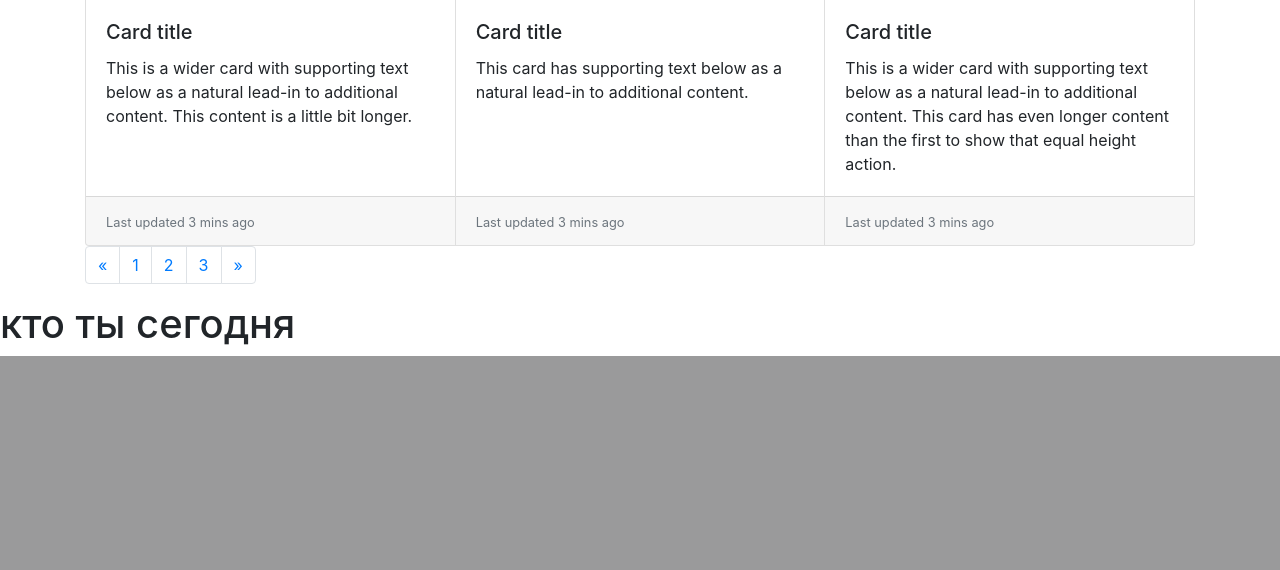
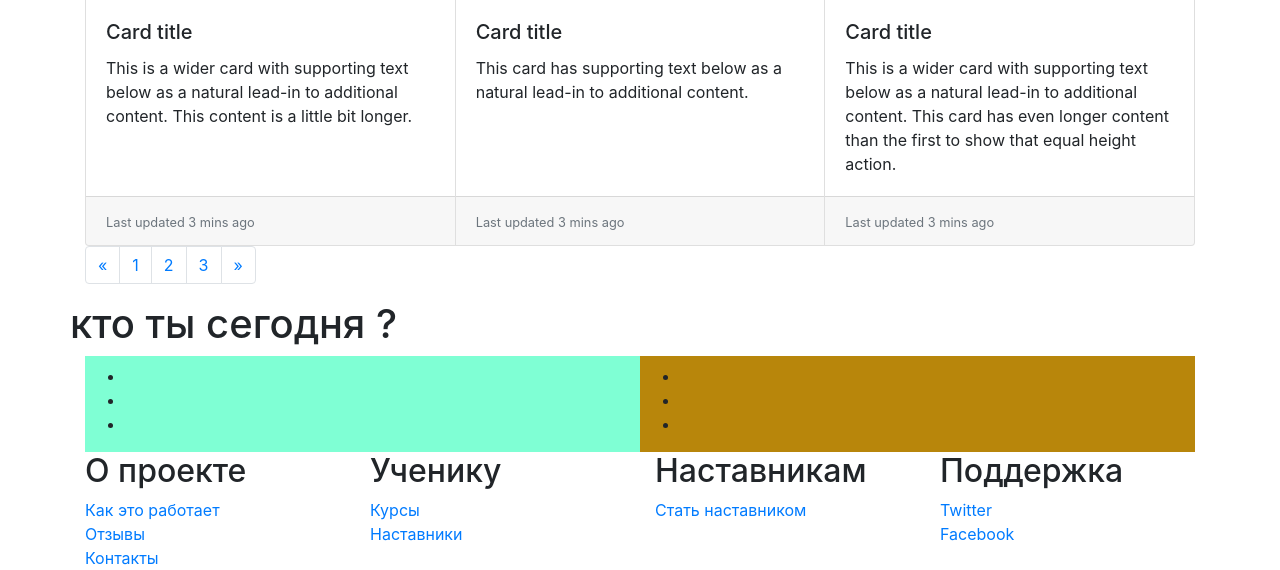
Before and after one commit to h3r0bot/MobiApp, a PHP site: page / in a window 1280 px wide. Shown: the part 1848-2418 px from the top of the page. Before the commit the page ends 2204 px from the top, so only its background shows below. Run offline with PHP 8.4, Linux system fonts and the light colour scheme; some libraries are stand-ins or nearby versions.

Commit message:
мелкое исправление элементов сайта

```diff
--- a/css/style.css
+++ b/css/style.css
@@ -1,13 +1,14 @@
-.header{
-    height: 100px;
-    display: block;
-
+.flex-block{
+    display: flex
 }
-.user-img{
-    width: 70px;
-    height: 70px;
+.senior{
+flex: 1;
+background-color: aquamarine;
 }
-.header nav{
-    float: left;
+.junior{
+    flex: 1;
+    background-color: darkgoldenrod;
 }
-.
+.container-back{
+    background-image: https://avatars2.githubusercontent.com/u/45890736?s=460&v=4;
+}
--- a/index.php
+++ b/index.php
@@ -21,6 +21,7 @@ switch ($view) {
     <meta name="viewport" content="width=device-width, initial-scale=1, shrink-to-fit=no">
 
     <!-- Bootstrap CSS -->
+    <link rel="stylesheet" href="./css/style.css">
     <link rel="stylesheet" href="https://maxcdn.bootstrapcdn.com/bootstrap/4.0.0/css/bootstrap.min.css"
         integrity="sha384-Gn5384xqQ1aoWXA+058RXPxPg6fy4IWvTNh0E263XmFcJlSAwiGgFAW/dAiS6JXm" crossorigin="anonymous">
 
--- a/views/pages/main.php
+++ b/views/pages/main.php
@@ -15,16 +15,16 @@
                 </div>
             </div>
             <div class="carousel-item">
-                    <img src="https://cdn.pixabay.com/photo/2017/04/19/13/03/coffee-2242213_1280.jpg"
-                        class="d-block w-100" alt="...">
+                <img src="https://cdn.pixabay.com/photo/2017/04/19/13/03/coffee-2242213_1280.jpg" class="d-block w-100"
+                    alt="...">
                 <div class="carousel-caption d-none d-md-block">
                     <h5>Second slide label</h5>
                     <p>Lorem ipsum dolor sit amet, consectetur adipiscing elit.</p>
                 </div>
             </div>
             <div class="carousel-item">
-                    <img src="https://cdn.pixabay.com/photo/2016/02/19/11/19/office-1209640_1280.jpg"
-                        class="d-block w-100" alt="...">
+                <img src="https://cdn.pixabay.com/photo/2016/02/19/11/19/office-1209640_1280.jpg" class="d-block w-100"
+                    alt="...">
                 <div class="carousel-caption d-none d-md-block">
                     <h5>Third slide label</h5>
                     <p>Praesent commodo cursus magna, vel scelerisque nisl consectetur.</p>
@@ -144,4 +144,70 @@
         </ul>
     </nav>
 </div>
-    <h1>кто ты сегодня</h1>
+<div class="container">
+    <div class="row">
+<h1>кто ты сегодня ?</h1>
+</div>
+</div>
+
+<div class="container-back">
+    <div class="container">
+        <div class="flex-block">
+            <div class="senior">
+                <h1></h1>
+            <ul>
+            <li></li>
+            <li></li>
+            <li></li>
+        </ul>
+        </div>
+
+            <div class="junior">
+            <h1></h1>
+            <ul>
+            <li></li>
+            <li></li>
+            <li></li>
+        </ul>
+            </div>
+        </div>
+    </div>
+    </div>
+
+
+
+<div class="container">
+    <div class="site-footer">
+        <div class="row">
+            <div class="col-sm-6 col-md-3">
+                <div class="block">
+                    <h2>О проекте</h2>
+                    <a href="http://alltemplateneeds.com">Как это работает</a><br>
+                    <a href="http://alltemplateneeds.com">Отзывы</a><br>
+                    <a href="http://wallpaperswide.com">Контакты</a>
+                </div>
+            </div>
+            <div class="col-sm-6 col-md-3">
+                <div class="block">
+                    <h2>Ученику</h2>
+                    <a href="http://wallpaperswide.com">Курсы</a><br>
+                    <a href="http://wallpaperswide.com">Наставники</a>
+                </div>
+            </div>
+            <div class="col-sm-6 col-md-3">
+                <div class="block">
+                    <h2>Наставникам</h2>
+                    <a href="http://wallpaperswide.com">Стать наставником</a>
+
+                </div>
+            </div>
+            <div class="col-sm-6 col-md-3">
+                <div class="block">
+                    <h2>Поддержка</h2>
+                    <a href="#"><i class="fw-icon-twitter "></i> Twitter</a><br>
+                    <a href="#"><i class="fw-icon-facebook"></i> Facebook</a>
+                </div>
+            </div>
+        </div>
+    </div>
+</div>
```
Lines whose indentation alone changed are shown as unchanged.
